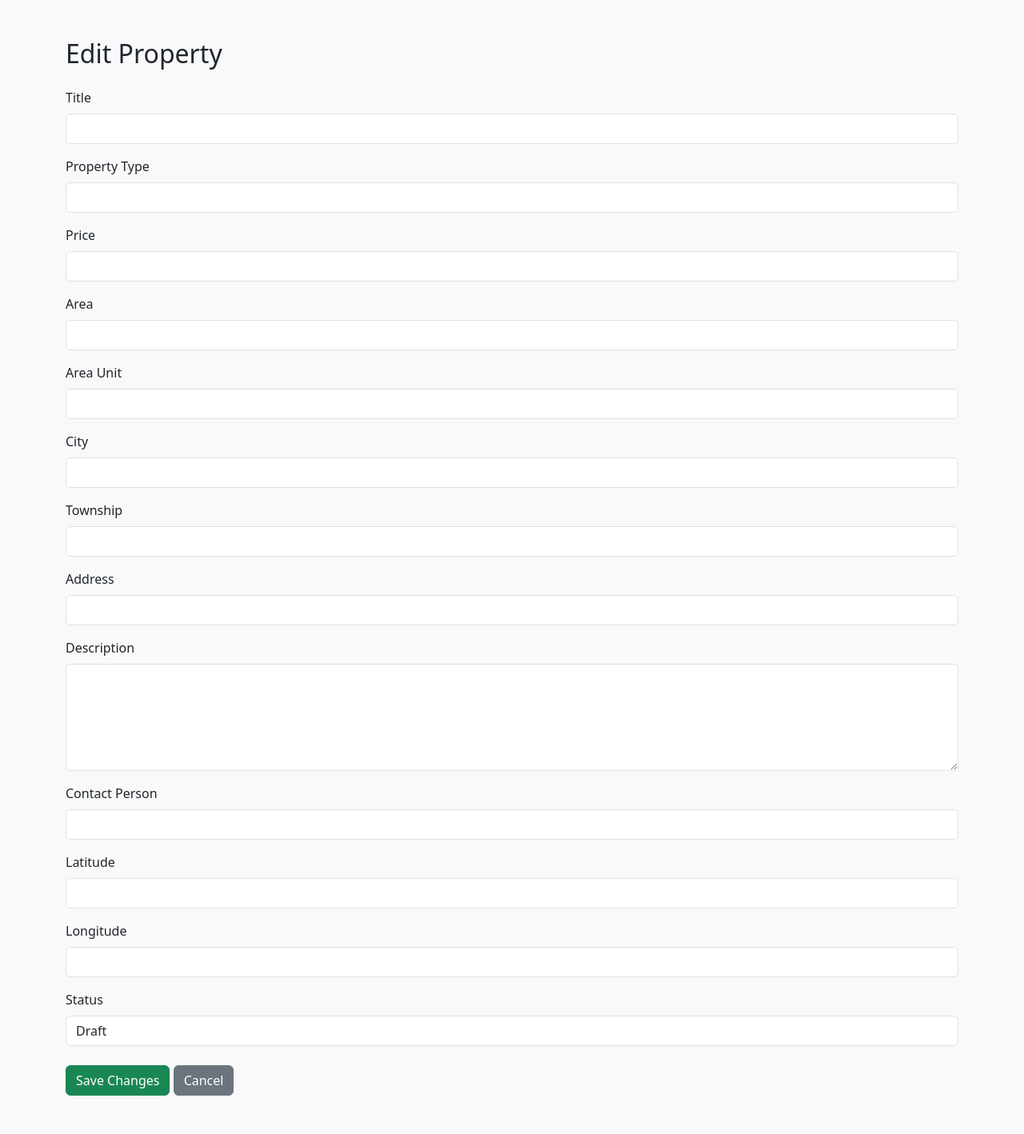
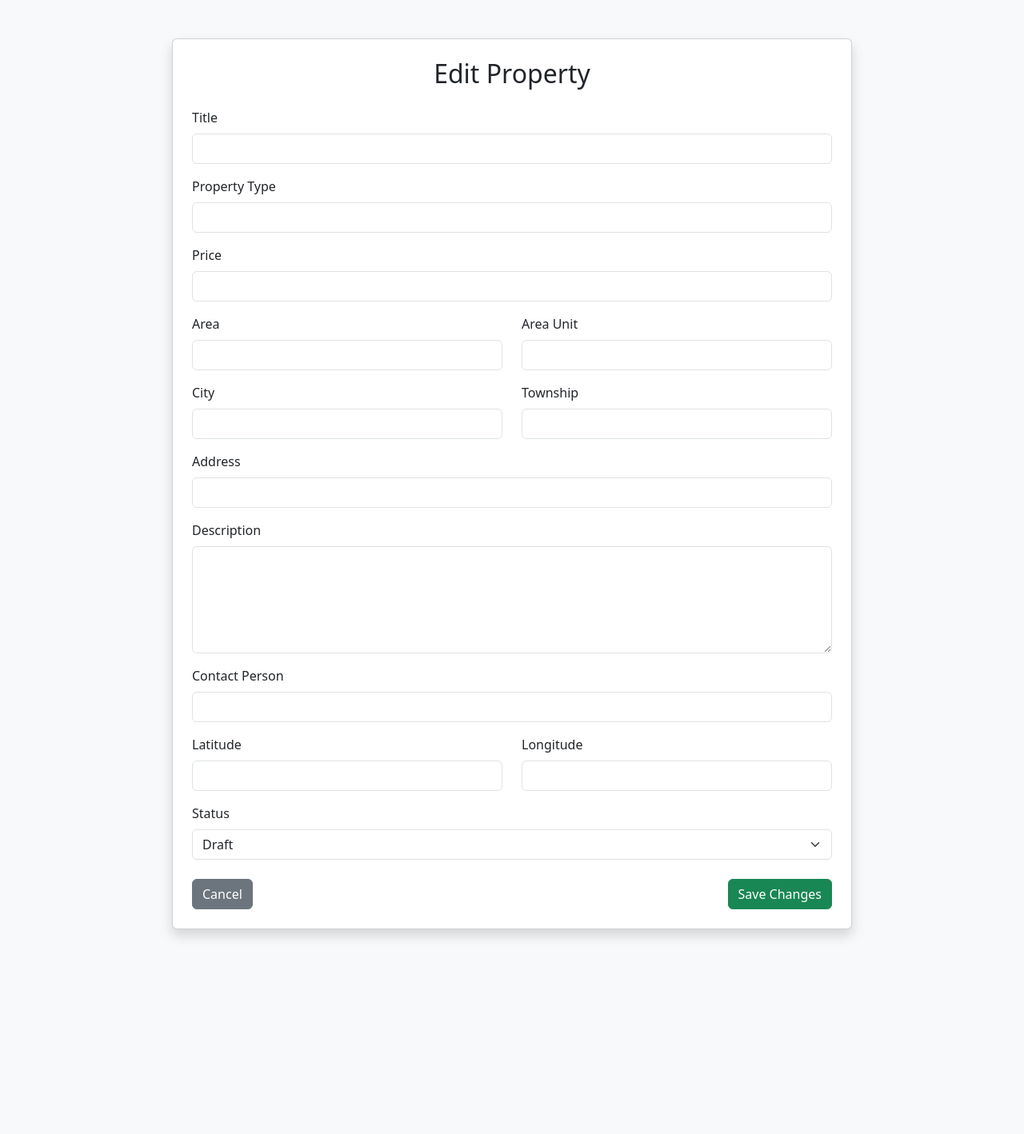
Before and after one commit to MinKhantKyawFreddy/LandHub, a Flask app: template app/templates/edit_property.html in a window 1280 px wide. Shown: the whole page at 80% size. After the commit the page ends 1173 px from the top, so only its background shows below. Run offline with Flask 3, Linux system fonts and the light colour scheme; the template is opened without the code that fills it, so the values that code supplies are empty.

```diff
--- a/app/templates/edit_property.html
+++ b/app/templates/edit_property.html
@@ -16,13 +16,21 @@
 
 <div class="container py-5">
 
-    <h2 class="mb-4">
+
+    <div class="card shadow mx-auto p-4"
+         style="max-width: 850px;">
+
+
+        <h2 class="mb-4 text-center">
             Edit Property
         </h2>
 
 
+
         <form method="POST">
 
+
+            <div class="mb-3">
 
                 <label class="form-label">
                     Title
@@ -30,13 +38,17 @@
 
                 <input
                     type="text"
-            class="form-control mb-3"
+                    class="form-control"
                     name="title"
                     value="{{ property.title }}"
                     required
                 >
 
+            </div>
 
+
+
+            <div class="mb-3">
 
                 <label class="form-label">
                     Property Type
@@ -44,13 +56,17 @@
 
                 <input
                     type="text"
-            class="form-control mb-3"
+                    class="form-control"
                     name="property_type"
                     value="{{ property.property_type }}"
                     required
                 >
 
+            </div>
 
+
+
+            <div class="mb-3">
 
                 <label class="form-label">
                     Price
@@ -58,13 +74,20 @@
 
                 <input
                     type="number"
-            class="form-control mb-3"
+                    class="form-control"
                     name="price"
                     value="{{ property.price }}"
                     required
                 >
 
+            </div>
 
+
+
+            <div class="row">
+
+
+                <div class="col-md-6 mb-3">
 
                     <label class="form-label">
                         Area
@@ -73,13 +96,17 @@
                     <input
                         type="number"
                         step="0.01"
-            class="form-control mb-3"
+                        class="form-control"
                         name="area"
                         value="{{ property.area }}"
                         required
                     >
 
+                </div>
 
+
+
+                <div class="col-md-6 mb-3">
 
                     <label class="form-label">
                         Area Unit
@@ -87,13 +114,23 @@
 
                     <input
                         type="text"
-            class="form-control mb-3"
+                        class="form-control"
                         name="area_unit"
                         value="{{ property.area_unit }}"
                         required
                     >
 
+                </div>
 
+
+            </div>
+
+
+
+            <div class="row">
+
+
+                <div class="col-md-6 mb-3">
 
                     <label class="form-label">
                         City
@@ -101,13 +138,17 @@
 
                     <input
                         type="text"
-            class="form-control mb-3"
+                        class="form-control"
                         name="city"
                         value="{{ property.city }}"
                         required
                     >
 
+                </div>
 
+
+
+                <div class="col-md-6 mb-3">
 
                     <label class="form-label">
                         Township
@@ -115,13 +156,21 @@
 
                     <input
                         type="text"
-            class="form-control mb-3"
+                        class="form-control"
                         name="township"
                         value="{{ property.township }}"
                         required
                     >
 
+                </div>
 
+
+            </div>
+
+
+
+
+            <div class="mb-3">
 
                 <label class="form-label">
                     Address
@@ -129,24 +178,34 @@
 
                 <input
                     type="text"
-            class="form-control mb-3"
+                    class="form-control"
                     name="address"
                     value="{{ property.address }}"
                 >
 
+            </div>
 
+
+
+
+            <div class="mb-3">
 
                 <label class="form-label">
                     Description
                 </label>
 
                 <textarea
-            class="form-control mb-3"
+                    class="form-control"
                     name="description"
                     rows="5"
                 >{{ property.description }}</textarea>
 
+            </div>
 
+
+
+
+            <div class="mb-3">
 
                 <label class="form-label">
                     Contact Person
@@ -154,12 +213,20 @@
 
                 <input
                     type="text"
-            class="form-control mb-3"
+                    class="form-control"
                     name="contact_person"
                     value="{{ property.contact_person }}"
                 >
 
+            </div>
 
+
+
+
+            <div class="row">
+
+
+                <div class="col-md-6 mb-3">
 
                     <label class="form-label">
                         Latitude
@@ -168,12 +235,16 @@
                     <input
                         type="number"
                         step="any"
-            class="form-control mb-3"
+                        class="form-control"
                         name="latitude"
                         value="{{ property.latitude }}"
                     >
 
+                </div>
 
+
+
+                <div class="col-md-6 mb-3">
 
                     <label class="form-label">
                         Longitude
@@ -182,12 +253,20 @@
                     <input
                         type="number"
                         step="any"
-            class="form-control mb-3"
+                        class="form-control"
                         name="longitude"
                         value="{{ property.longitude }}"
                     >
 
+                </div>
 
+
+            </div>
+
+
+
+
+            <div class="mb-4">
 
                 <label class="form-label">
                     Status
@@ -195,7 +274,7 @@
 
 
                 <select
-            class="form-control mb-4"
+                    class="form-select"
                     name="status"
                 >
 
@@ -214,16 +293,33 @@
                 </select>
 
 
+            </div>
 
-        <button class="btn btn-success">
-            Save Changes
-        </button>
+
+
+
+            <div class="d-flex justify-content-between">
 
 
                 <a href="{{ url_for('main.dashboard') }}"
                    class="btn btn-secondary">
+
                     Cancel
+
                 </a>
+
+
+
+                <button
+                    class="btn btn-success">
+
+                    Save Changes
+
+                </button>
+
+
+            </div>
+
 
 
         </form>
@@ -232,6 +328,9 @@
     </div>
 
 
+</div>
+
+
 </body>
 
 </html>
```
Also changed, not shown: app/routes.py (+12 -3 lines), uploads/properties/3/Screenshot_2026-07-31_at_23.22.55.png (added), uploads/properties/3/Screenshot_2026-07-31_at_23.22.56.png (added), uploads/properties/3/Screenshot_2026-07-31_at_23.22.58.png (added). Lines whose indentation alone changed are shown as unchanged.
